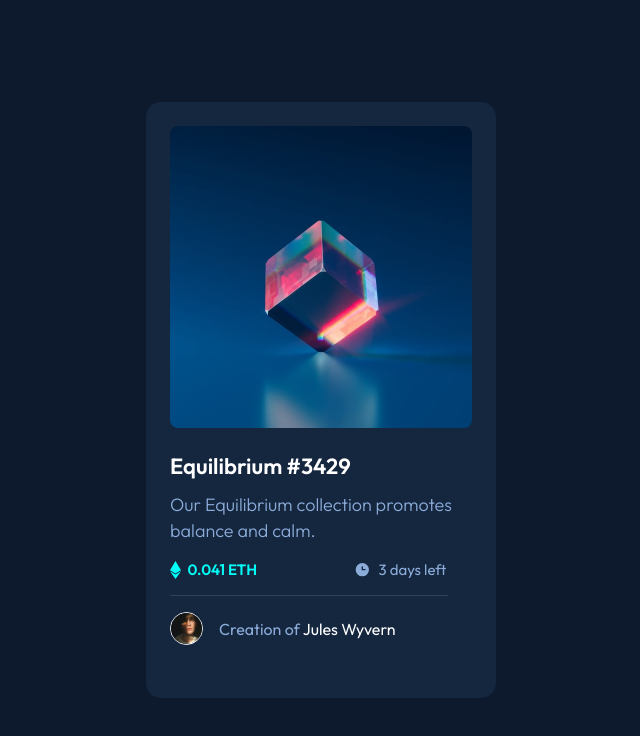
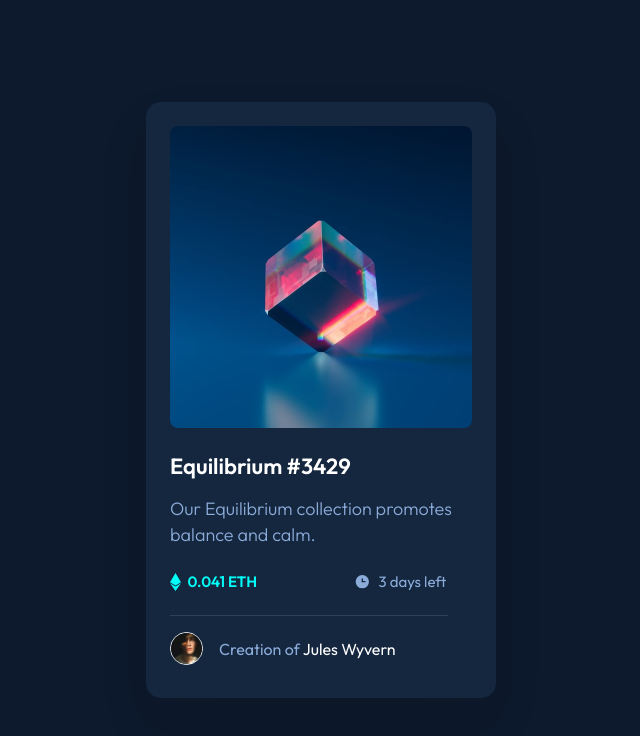
Before and after one commit to AlgoBenderDaily/NFT-Preview-Card-Component_HTML-CSS, a plain HTML site: page index.html in a window 1280 px wide. Shown: the whole page, without its empty margins (319-959 px from the left). Drawn offline with Linux system fonts and the light colour scheme.

Commit message:
initial commit

```diff
--- a/main.css
+++ b/main.css
@@ -86,6 +86,7 @@ a:focus-visible {
   padding: 24px;
   background-color: var(--DARK-BLUE-CARD-BG);
   border-radius: 15px;
+  box-shadow: 0 25px 50px 0 rgba(0, 0, 0, 0.0953);
 }
 
 /* || CARD-HERO */
@@ -197,10 +198,12 @@ a:focus-visible {
 }
 
 /* || MEDIA QUERIES */
+/* Desktop/Tablets */
 @media screen and (min-width: 720px) {
   .main__card {
     width: 350px;
     height: 596px;
+    padding: 24px 24px 32px 24px;
   }
 
   .main__card__hero {
@@ -208,4 +211,16 @@ a:focus-visible {
     height: 302px;
     width: 302px;
   }
+
+  .details__value-time {
+    margin-bottom: 24px;
+  }
+
+  .details__heading {
+    margin-bottom: 16px;
+  }
+
+  .details__description {
+    margin-bottom: 24px;
+  }
 }
```
